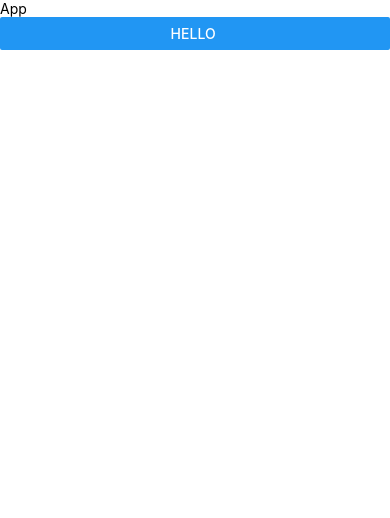
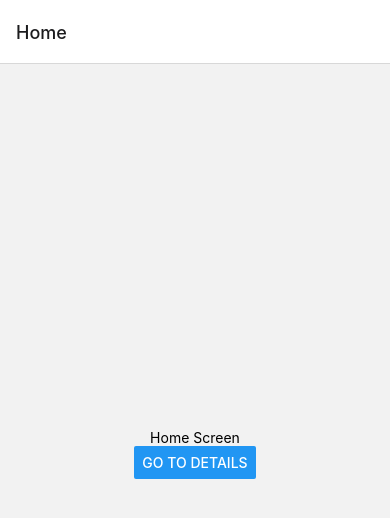
Before and after one commit to hernanspc/IndicatorFinancieros-ReactNative, a React Native app: screen / in a window 390 px wide. Shown: the top 518 px of the page. Built offline with nearby package versions, Linux system fonts and the light colour scheme.

Commit message:
add react native navigations

```diff
--- a/App.js
+++ b/App.js
@@ -1,23 +1,39 @@
-import { StyleSheet, Text, View, Button } from 'react-native'
-import React from 'react'
-import { API_URL, API_TOKEN } from "@env"
+import * as React from 'react';
+import { Button, View, Text } from 'react-native';
+import { NavigationContainer } from '@react-navigation/native';
+import { createNativeStackNavigator } from '@react-navigation/native-stack';
 
-const App = () => {
+function HomeScreen({ navigation }) {
   return (
-    <View>
-      <Text>App</Text>
+    <View style={{ flex: 1, alignItems: 'center', justifyContent: 'center' }}>
+      <Text>Home Screen</Text>
       <Button
-        title='hello '
-        onPress={
-          () => {
-            console.log('lgo', API_URL)
-          }
-        }
+        title="Go to Details"
+        onPress={() => navigation.navigate('Details')}
       />
     </View>
-  )
+  );
 }
 
-export default App
+function DetailsScreen() {
+  return (
+    <View style={{ flex: 1, alignItems: 'center', justifyContent: 'center' }}>
+      <Text>Details Screen</Text>
+    </View>
+  );
+}
 
-const styles = StyleSheet.create({})
+const Stack = createNativeStackNavigator();
+
+function App() {
+  return (
+    <NavigationContainer>
+      <Stack.Navigator initialRouteName="Home">
+        <Stack.Screen name="Home" component={HomeScreen} />
+        <Stack.Screen name="Details" component={DetailsScreen} />
+      </Stack.Navigator>
+    </NavigationContainer>
+  );
+}
+
+export default App;
--- a/package.json
+++ b/package.json
@@ -10,9 +10,13 @@
     "lint": "eslint ."
   },
   "dependencies": {
+    "@react-navigation/native": "^6.0.13",
+    "@react-navigation/native-stack": "^6.9.0",
     "react": "18.0.0",
     "react-native": "0.69.1",
-    "react-native-dotenv": "^3.3.1"
+    "react-native-dotenv": "^3.3.1",
+    "react-native-safe-area-context": "^4.3.4",
+    "react-native-screens": "^3.17.0"
   },
   "devDependencies": {
     "@babel/core": "^7.12.9",
```
Also changed, not shown: 2 other files (tests, documents, lock files or other folders).
